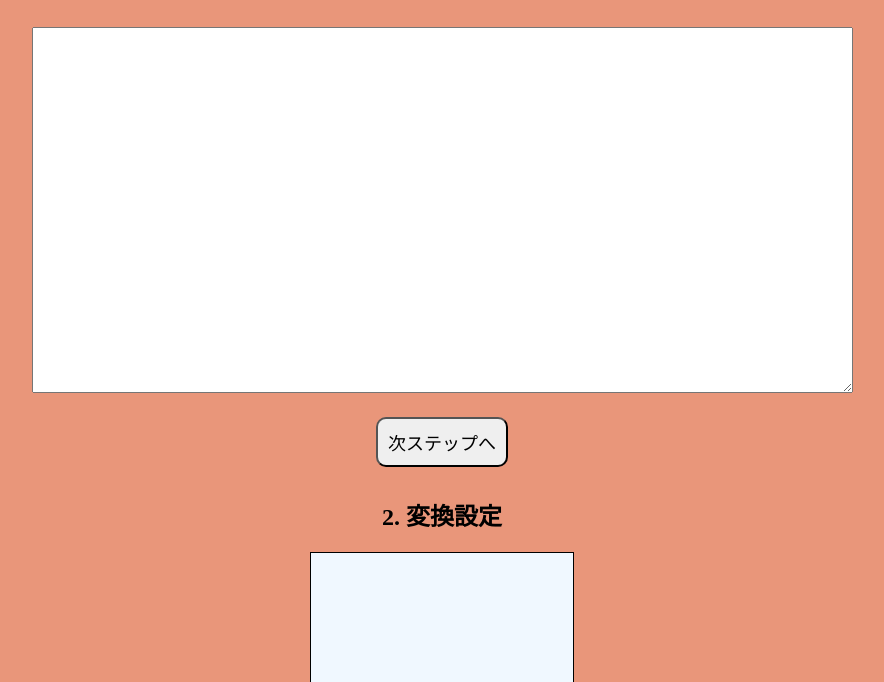
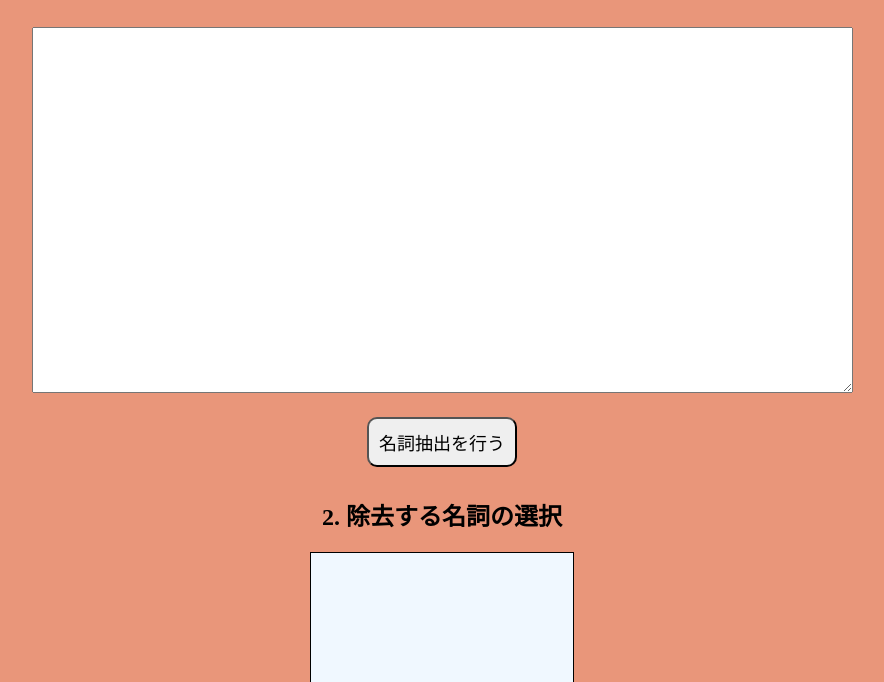
Before and after one commit to Yuta1004/GenerateFITB, a plain HTML site: page front/index.html in a window 1280 px wide. Shown: the part 118-800 px from the top of the page, without its empty margins (198-1082 px from the left). Drawn offline with Linux system fonts and the light colour scheme.

Commit message:
[change] ボタンやラベルの文を変更

```diff
--- a/front/index.html
+++ b/front/index.html
@@ -12,9 +12,9 @@
 
     <h2>1. テキスト入力</h2>
     <textarea id="text" rows="20" cols="80"></textarea><br>
-    <button onclick="step1()">次ステップへ</button>
+    <button onclick="step1()">名詞抽出を行う</button>
 
-    <h2>2. 変換設定</h2>
+    <h2>2. 除去する名詞の選択</h2>
     <div id="selectNoun" class="scroll"></div>
     <button onclick="step2()">変換結果を表示</button>
 
```
